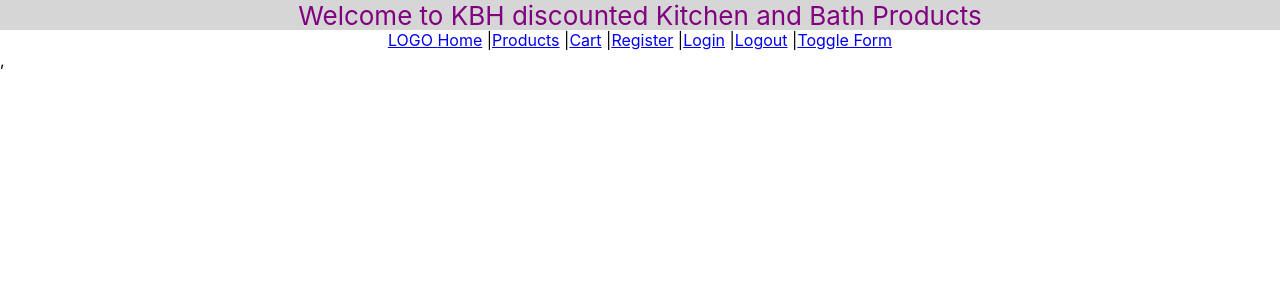
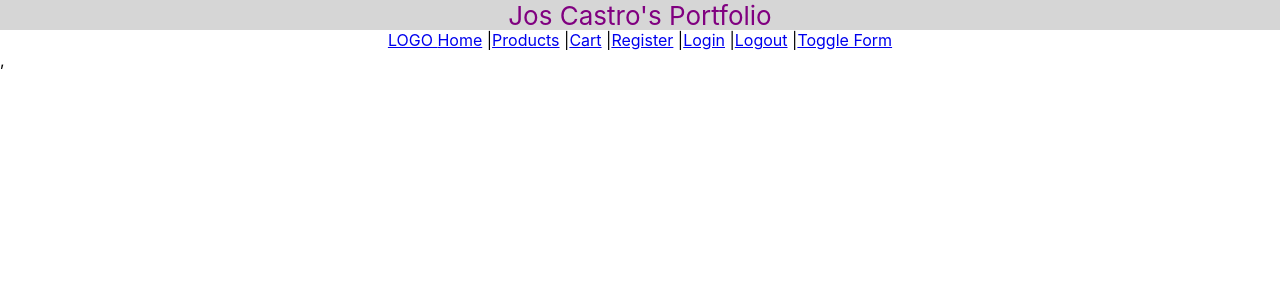
Before and after one commit to joselycas/ecommerce, a React (Create React App) app in the folder ecommerce-front-end/: page / in a window 1280 px wide. Shown: the top 300 px of the page. Built offline with nearby package versions, Linux system fonts and the light colour scheme.

Commit message:
changed header

```diff
--- a/ecommerce-front-end/src/App.js
+++ b/ecommerce-front-end/src/App.js
@@ -14,7 +14,7 @@ class App extends React.Component {
 
       <div className="App">
         <header className="App-header">
-          Welcome to KBH discounted Kitchen and Bath Products
+          Jos Castro's Portfolio
         </header>
           <NavBar/>
           <Main/>
```
